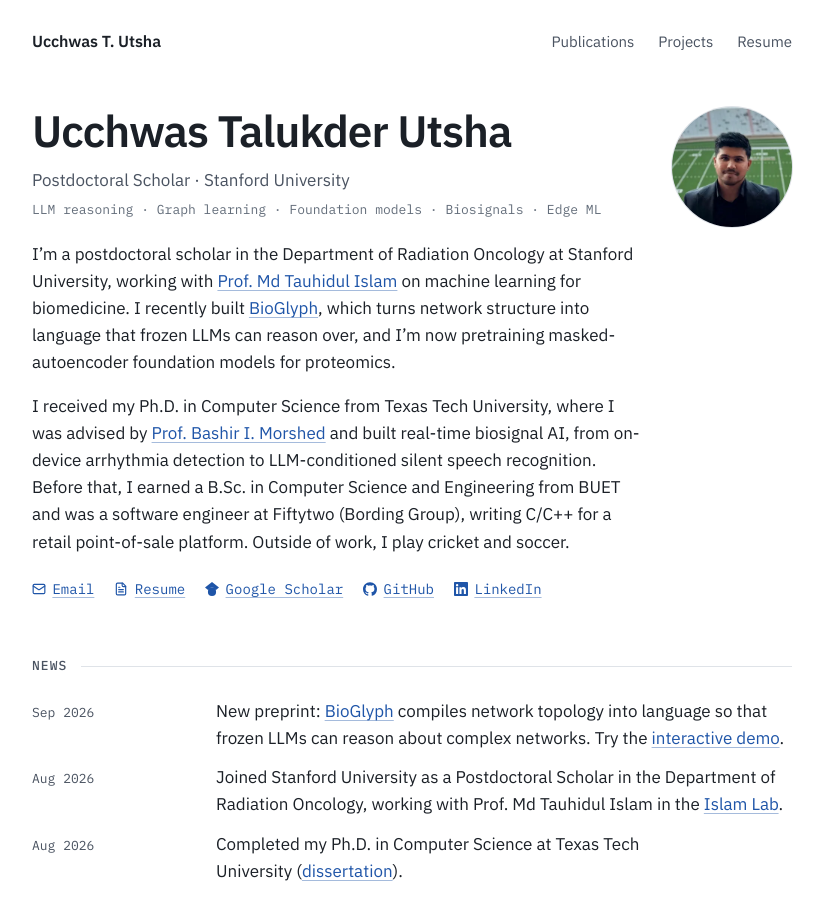
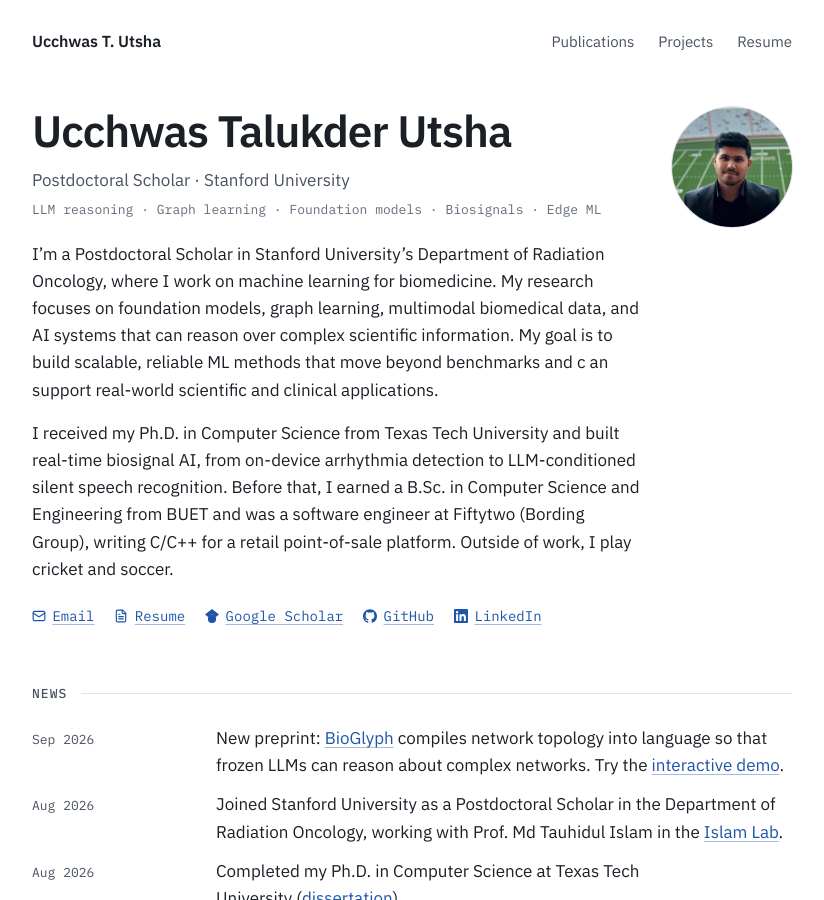
Before and after one commit to Ucchwas/Ucchwas.github.io, a Jekyll site: the page built from index.html, in a window 1280 px wide and 900 px high. Shown: the whole window, without its empty margins (228-1052 px from the left). Built offline with Jekyll 4.4.1, drawn with Linux system fonts in a browser that asks for light colours.

Commit message:
Change picture

```diff
--- a/_includes/head.html
+++ b/_includes/head.html
@@ -23,7 +23,7 @@
 <meta property="og:title" content="{{ page_title | escape }}">
 <meta property="og:description" content="{{ page_description | escape }}">
 <meta property="og:url" content="{{ page.url | absolute_url }}">
-<meta property="og:image" content="{{ profile.og_image | absolute_url }}">
+<meta property="og:image" content="{{ profile.profile | absolute_url }}">
 <meta property="og:image:width" content="1200">
 <meta property="og:image:height" content="630">
 <meta property="og:image:alt" content="{{ profile.name }}, {{ profile.role }} at {{ profile.org }}">
--- a/index.html
+++ b/index.html
@@ -16,15 +16,13 @@ redirect_from:
     {%- endif %}
     <div class="prose hero-bio">
       <p>
-        I’m a postdoctoral scholar in the Department of Radiation Oncology at Stanford University,
-        working with <a href="https://islamlab.org">Prof. Md Tauhidul Islam</a> on machine learning for
-        biomedicine. I recently built <a href="https://arxiv.org/abs/2609.03229">BioGlyph</a>, which turns
-        network structure into language that frozen LLMs can reason over, and I’m now pretraining
-        masked-autoencoder foundation models for proteomics.
+        I’m a Postdoctoral Scholar in Stanford University’s Department of Radiation Oncology, where I work on machine learning for biomedicine.
+        My research focuses on foundation models, graph learning, multimodal biomedical data, and AI systems that can reason over
+        complex scientific information. My goal is to build scalable, reliable ML methods that move beyond benchmarks and c
+        an support real-world scientific and clinical applications.
       </p>
       <p>
-        I received my Ph.D. in Computer Science from Texas Tech University, where I was advised by
-        <a href="https://www.myweb.ttu.edu/bmorshed/">Prof. Bashir I. Morshed</a> and built real-time
+        I received my Ph.D. in Computer Science from Texas Tech University and built real-time
         biosignal AI, from on-device arrhythmia detection to LLM-conditioned silent speech recognition.
         Before that, I earned a B.Sc. in Computer Science and Engineering from BUET and was a software
         engineer at Fiftytwo (Bording Group), writing C/C++ for a retail point-of-sale platform. Outside of
```
Also changed, not shown: assets/img/profile.jpg (added).
